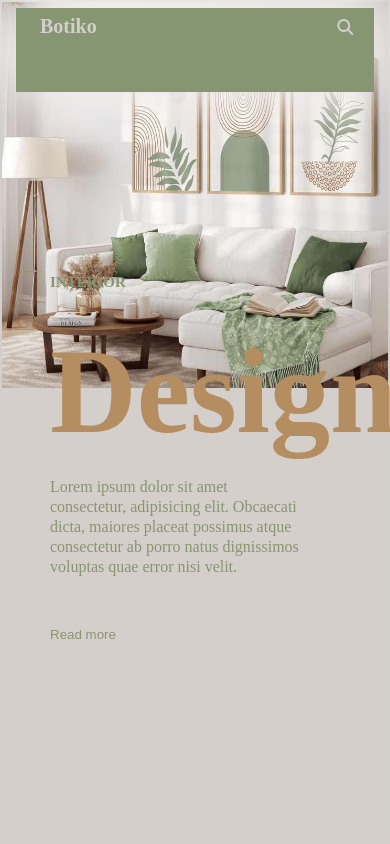
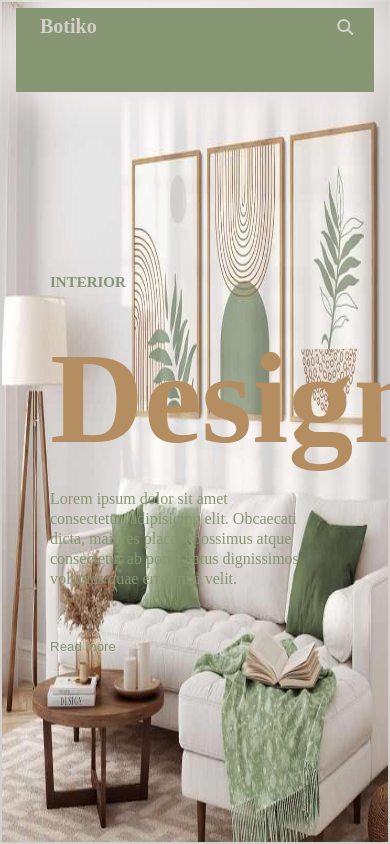
Before and after one commit to sakiynam/Design, a plain HTML site: page index.html in a window 390 px wide. Shown: the top 844 px of the page. Drawn offline with Linux system fonts and the light colour scheme.

Commit message:
Sarvinoz

```diff
--- a/css/responsive.css
+++ b/css/responsive.css
@@ -19,7 +19,7 @@
         .home_item1{
             width: 100%;
             background-image: url(/img/home.jpg);
-            background-size: 100%;
+            background-size: 100% 100%;
             background-repeat: no-repeat;
         }
 
@@ -35,7 +35,7 @@
 
         .home_item1 h1{
             color: #b48d60;
-            font-size: 120px;
+            font-size: 130px;
             padding-bottom: 1rem;
         }
 
```
